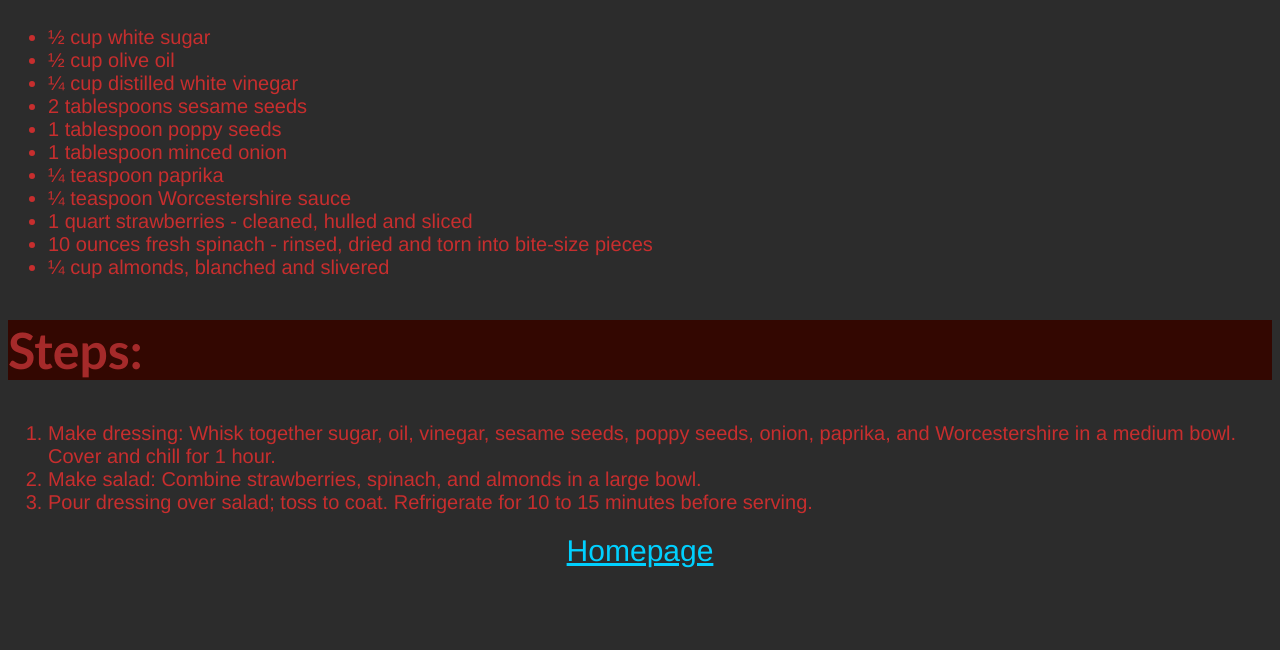
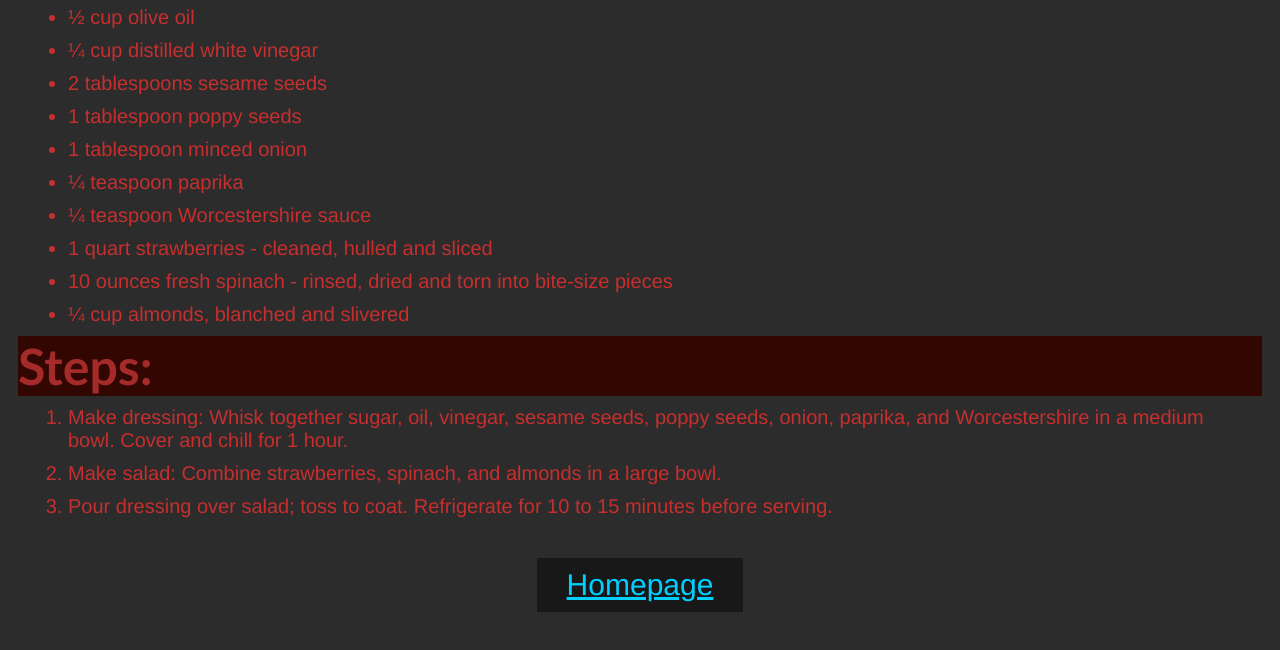
Before and after one commit to Rex-TheCreator/odin-recipes, a plain HTML site: page recipes/straspinsal.html in a window 1280 px wide. Shown: the part 390-1040 px from the top of the page. Before the commit the page ends 966 px from the top, so only its background shows below. Drawn offline with Linux system fonts and the light colour scheme.

Commit message:
transform the homepage link text to a dedicated button

```diff
--- a/css/carrotcake.css
+++ b/css/carrotcake.css
@@ -24,10 +24,11 @@ li  {
     color: rgb(224, 156, 61);
     background-color: rgb(110, 64, 0);
 }
-.homepage {
+.button {
+    display: inline-block;
+    background-color: rgb(24, 24, 24);
     color: rgb(0, 208, 255);
+    font-size: 30px;
+    padding: 10px 30px 10px 30px;
+    margin: 30px 30px 30px 30px;
 }
-a {
-    color: rgb(85, 4, 4);
-    font-size: 30px;
-}
--- a/css/friedasparagus.css
+++ b/css/friedasparagus.css
@@ -24,10 +24,11 @@ li  {
     color: rgb(64, 227, 97);
     background-color: rgb(0, 90, 18);
 }
-.homepage {
+.button {
+    display: inline-block;
+    background-color: rgb(24, 24, 24);
     color: rgb(0, 208, 255);
+    font-size: 30px;
+    padding: 10px 30px 10px 30px;
+    margin: 30px 30px 30px 30px;
 }
-a {
-    color: rgb(85, 4, 4);
-    font-size: 30px;
-}
--- a/css/straspinsal.css
+++ b/css/straspinsal.css
@@ -14,6 +14,7 @@ p {
 }
 .info,
 li  {
+    margin: 10px;
     text-align: left;
     color: rgb(199, 46, 46);
     font-size: 20px;
@@ -24,10 +25,11 @@ li  {
     color: brown;
     background-color: rgb(51, 7, 1);
 }
-.homepage {
+.button {
+    display: inline-block;
+    background-color: rgb(24, 24, 24);
     color: rgb(0, 208, 255);
+    font-size: 30px;
+    padding: 10px 30px 10px 30px;
+    margin: 30px 30px 30px 30px;
 }
-a {
-    color: rgb(85, 4, 4);
-    font-size: 30px;
-}
--- a/recipes/straspinsal.html
+++ b/recipes/straspinsal.html
@@ -30,6 +30,6 @@
                 <li>Make salad: Combine strawberries, spinach, and almonds in a large bowl.</li>
                 <li>Pour dressing over salad; toss to coat. Refrigerate for 10 to 15 minutes before serving.</li>
              </ol>
-             <a class="homepage" href="../index.html">Homepage</a>
+             <a class="button" href="../index.html">Homepage</a>
     </body>
 </html>
```
Also changed, not shown: recipes/carrotcake.html (+1 -1 lines), recipes/friedasparagus.html (+1 -1 lines).
